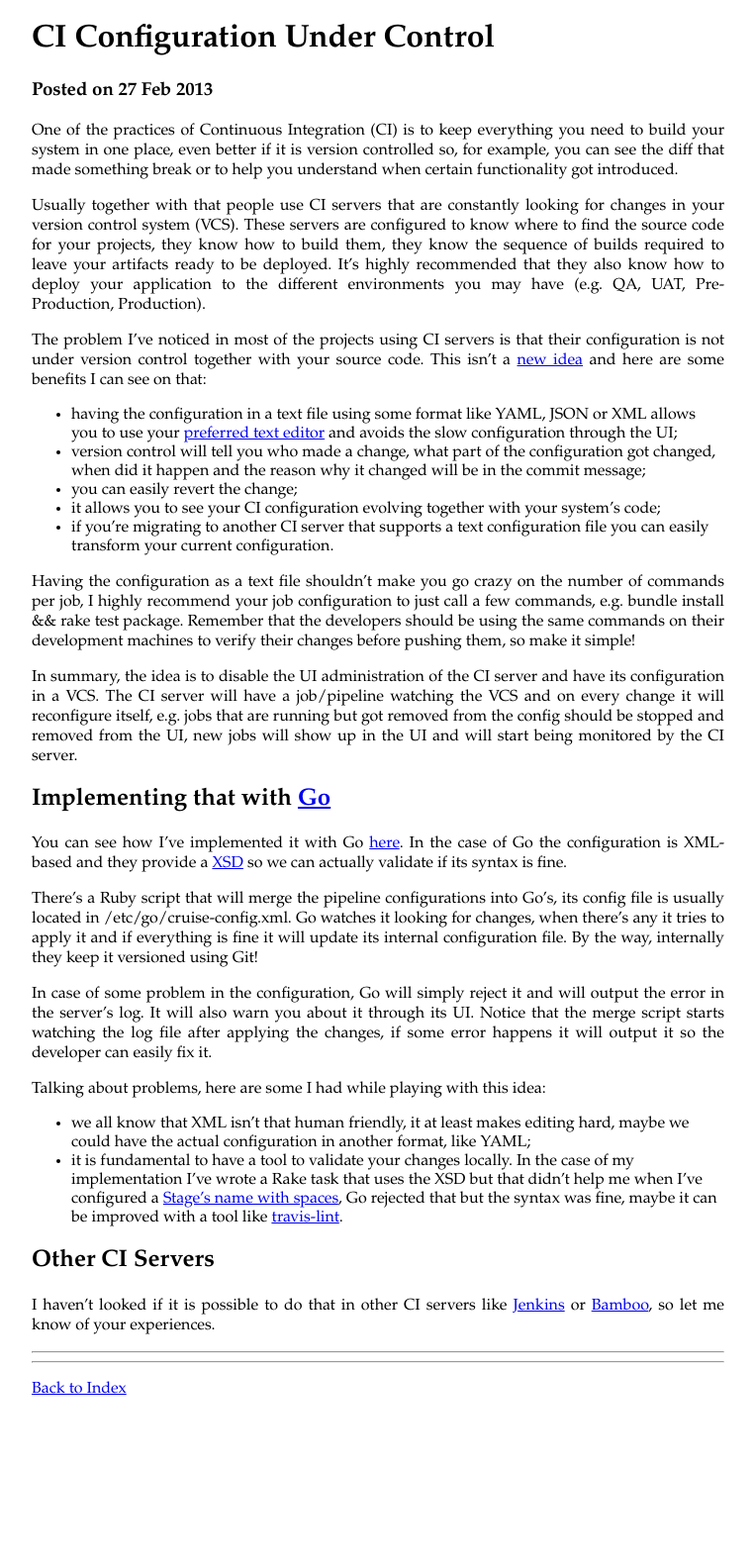
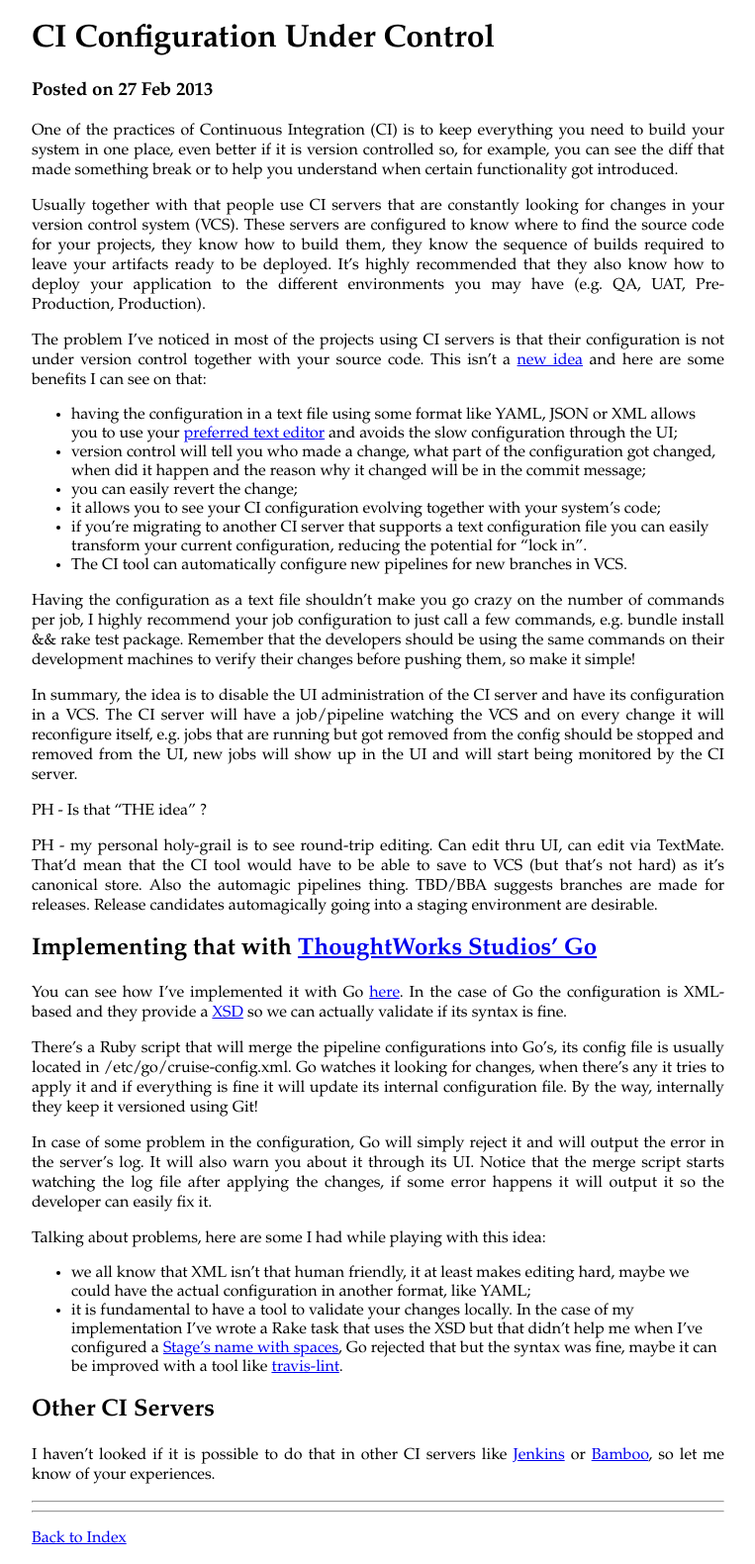
Before and after one commit to tanob/tanob.github.com, a Jekyll site: the page built from _posts/2013-02-27-ci-configuration-under-control.md, in a window 1280 px wide. Shown: the whole page at 99% size, without its empty margins (258-1021 px from the left). Built offline with Jekyll 4.4.1, drawn with Linux system fonts in a browser that asks for light colours; comment, search, counter and statistics services are not loaded; before the commit the page ends 1429 px from its top, so only the background shows below that.

Commit message:
Update 2013-02-27-ci-configuration-under-control.md
Suggested changes, plus comment.

I'll delete my fork after you accept OR reject it :)

```diff
--- a/_posts/2013-02-27-ci-configuration-under-control.md
+++ b/_posts/2013-02-27-ci-configuration-under-control.md
@@ -13,13 +13,18 @@
 * version control will tell you who made a change, what part of the configuration got changed, when did it happen and the reason why it changed will be in the commit message;
 * you can easily revert the change;
 * it allows you to see your CI configuration evolving together with your system's code;
-* if you're migrating to another CI server that supports a text configuration file you can easily transform your current configuration.
+* if you're migrating to another CI server that supports a text configuration file you can easily transform your current configuration, reducing the potential for "lock in".
+* The CI tool can automatically configure new pipelines for new branches in VCS.
 
 Having the configuration as a text file shouldn't make you go crazy on the number of commands per job, I highly recommend your job configuration to just call a few commands, e.g. bundle install && rake test package. Remember that the developers should be using the same commands on their development machines to verify their changes before pushing them, so make it simple!
 
 In summary, the idea is to disable the UI administration of the CI server and have its configuration in a VCS. The CI server will have a job/pipeline watching the VCS and on every change it will reconfigure itself, e.g. jobs that are running but got removed from the config should be stopped and removed from the UI, new jobs will show up in the UI and will start being monitored by the CI server.
 
-## Implementing that with [Go](http://www.thoughtworks-studios.com/go-continuous-delivery)
+PH - Is that "THE idea" ?
+
+PH - my personal holy-grail is to see round-trip editing.  Can edit thru UI, can edit via TextMate.  That'd mean that the CI tool would have to be able to save to VCS (but that's not hard) as it's canonical store. Also the automagic pipelines thing.  TBD/BBA suggests branches are made for releases. Release candidates automagically going into a staging environment are desirable.
+
+## Implementing that with [ThoughtWorks Studios' Go](http://www.thoughtworks-studios.com/go-continuous-delivery)
 
 You can see how I've implemented it with Go [here](https://github.com/tanob/go-config-under-control). In the case of Go the configuration is XML-based and they provide a [XSD](https://github.com/tanob/go-config-under-control/blob/master/cruise-config.xsd) so we can actually validate if its syntax is fine.
 
```
